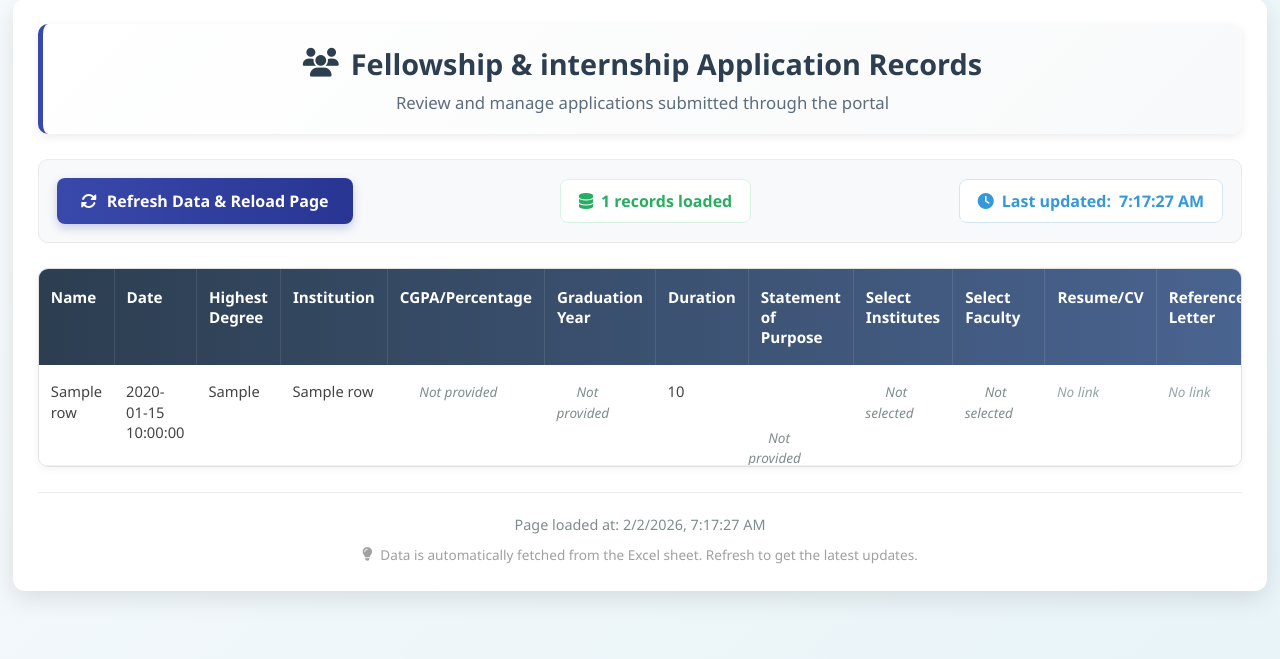
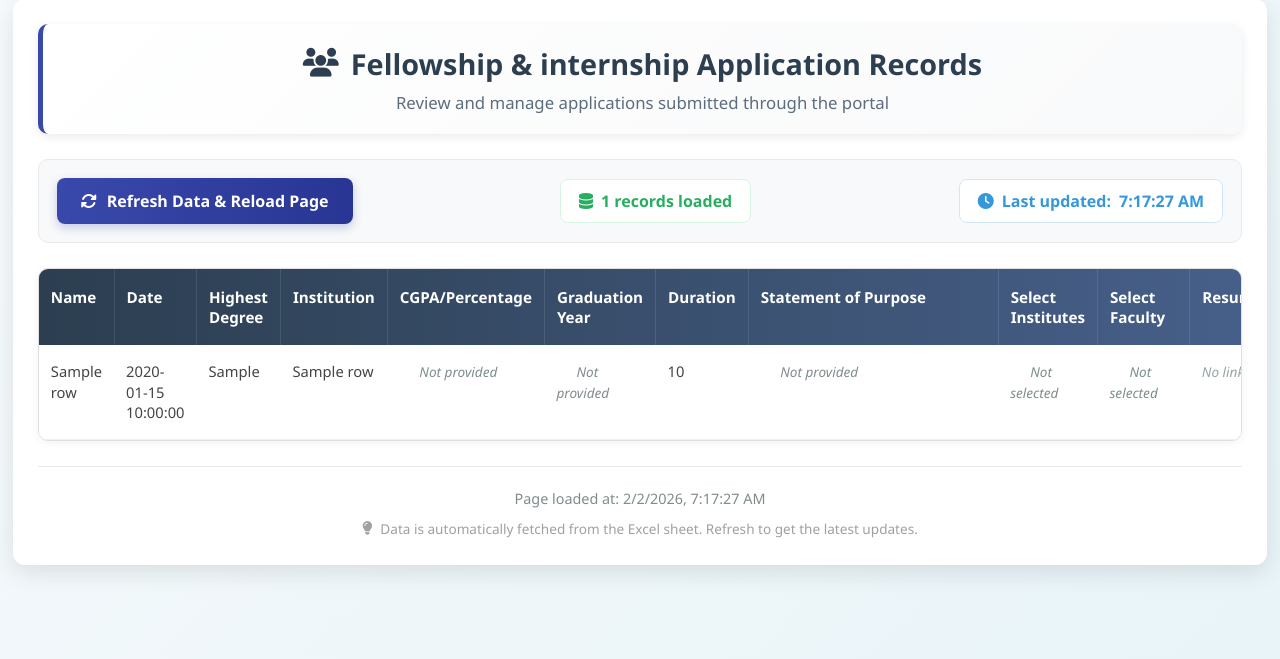
Before and after one commit to gopal-developer/Dashboard, a Flask app: template templates/index.html in a window 1280 px wide. Shown: the part 141-800 px from the top of the page. Run offline with Flask 3, Linux system fonts and the light colour scheme; the template is opened without the code that fills it: most values are stand-ins (such as "Sample title", 1, 10 or a date in 2020).

Commit message:
Revert Statement of Purpose cell to original style

```diff
--- a/static/style.css
+++ b/static/style.css
@@ -162,15 +162,9 @@ table td {
 
 /* Special cell formatting */
 .sop-cell {
-    display: inline-block;
-    width: 100%;
-    height: 100px;
-    overflow-y: auto;
+    max-width: 300px;
+    min-width: 250px;
     word-wrap: break-word;
-    white-space: pre-wrap;
-    vertical-align: middle;
-    padding: 0 !important;
-    margin: 0;
 }
 
 .link-btn {
```
